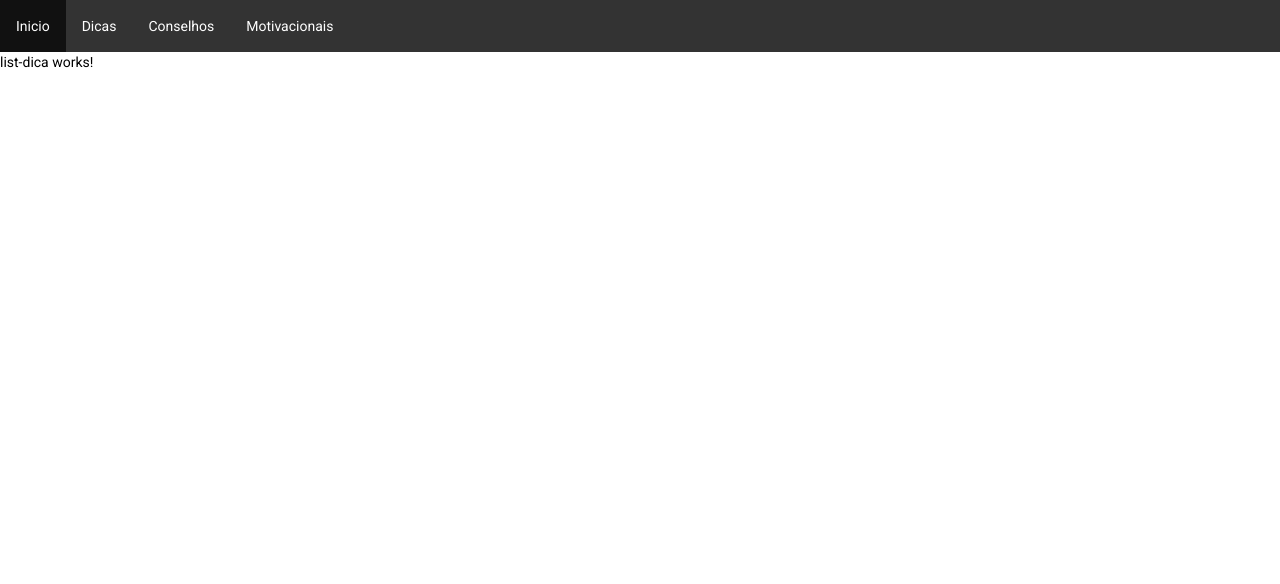
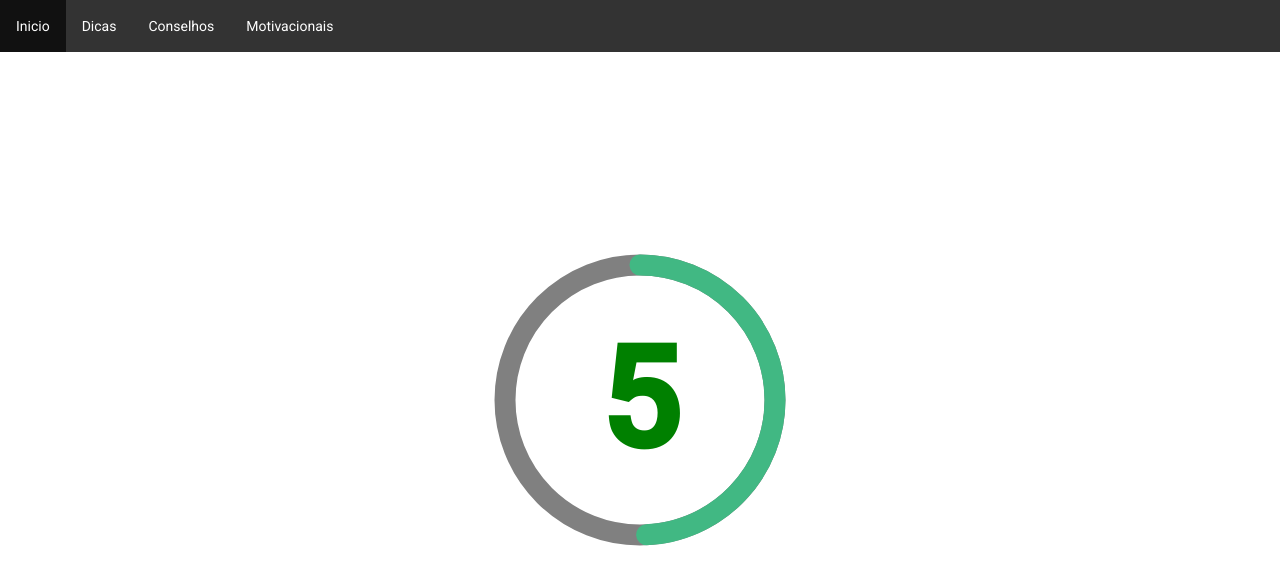
Before and after one commit to diy-coder/give-me-an-advice-front, an Angular app: page /dicas in a window 1280 px wide. Shown: the top 584 px of the page. Built offline with nearby package versions, Linux system fonts and the light colour scheme.

Commit message:
Apresentar dica com cronometro

```diff
--- a/src/app/componentes/forms/dica/list-dica/list-dica.component.html
+++ b/src/app/componentes/forms/dica/list-dica/list-dica.component.html
@@ -1 +1,37 @@
-<p>list-dica works!</p>
+<section *ngIf="!showTimer">
+  <div class="container center-vertical">
+    <div class="box">
+      <p>Frase Motivacional</p>
+    </div>
+  </div>
+</section>
+
+<div id="app" class="center-vertical" *ngIf="showTimer">
+  <div class="base-timer center-horizontal">
+    <svg
+      class="base-timer__svg"
+      viewBox="0 0 100 100"
+      xmlns="http://www.w3.org/2000/svg"
+    >
+      <g class="base-timer__circle">
+        <circle
+          class="base-timer__path-elapsed"
+          cx="50"
+          cy="50"
+          r="45"
+        ></circle>
+        <path
+          id="base-timer-path-remaining"
+          class="base-timer__path-remaining {{ remainingPathColor }}"
+          d="
+                M 50, 50
+                m -45, 0
+                a 45,45 0 1,0 90,0
+                a 45,45 0 1,0 -90,0
+              "
+        ></path>
+      </g>
+    </svg>
+    <span id="base-timer-label" class="base-timer__label">{{ timeLeft }}</span>
+  </div>
+</div>
--- a/src/app/componentes/forms/dica/list-dica/list-dica.component.scss
+++ b/src/app/componentes/forms/dica/list-dica/list-dica.component.scss
@@ -0,0 +1,112 @@
+.box {
+  background-image: repeating-linear-gradient(
+      60deg,
+      #333333,
+      #333333 28.2px,
+      transparent 30px,
+      transparent 58.2px,
+      #333333 60px
+    ),
+    repeating-linear-gradient(
+      150deg,
+      #333333,
+      #333333 28.2px,
+      transparent 30px,
+      transparent 58.2px,
+      #333333 60px
+    ),
+    repeating-linear-gradient(
+      240deg,
+      #333333,
+      #333333 28.2px,
+      transparent 30px,
+      transparent 58.2px,
+      #333333 60px
+    ),
+    repeating-linear-gradient(
+      330deg,
+      #333333,
+      #333333 28.2px,
+      transparent 30px,
+      transparent 58.2px,
+      #333333 60px
+    );
+  background-size: 10px 100%, 100% 10px, 10px 100%, 100% 10px;
+  background-position: 0 0, 0 0, 100% 0, 0 100%;
+  background-repeat: no-repeat;
+  width: 35%;
+  height: fit-content;
+  padding: 3%;
+  margin-left: auto;
+  margin-right: auto;
+  font-size: 3em;
+  font-family: "Times New Roman", Times, serif;
+  line-height: 1em;
+}
+
+body {
+  font-family: sans-serif;
+  display: grid;
+  height: 100vh;
+  place-items: center;
+}
+
+.base-timer {
+  position: relative;
+  width: 300px;
+  height: 300px;
+}
+
+.base-timer__svg {
+  transform: scaleX(-1);
+}
+
+.base-timer__circle {
+  fill: none;
+  stroke: none;
+}
+
+.base-timer__path-elapsed {
+  stroke-width: 7px;
+  stroke: grey;
+}
+
+.base-timer__path-remaining {
+  stroke-width: 7px;
+  stroke-linecap: round;
+  transform: rotate(90deg);
+  transform-origin: center;
+  transition: 1s linear all;
+  fill-rule: nonzero;
+  stroke: currentColor;
+}
+
+.base-timer__path-remaining.green {
+  color: rgb(65, 184, 131);
+}
+
+.base-timer__path-remaining.orange {
+  color: orange;
+}
+
+.base-timer__path-remaining.red {
+  color: red;
+}
+
+.base-timer__label {
+  position: absolute;
+  width: 300px;
+  height: 300px;
+  top: 0;
+  display: flex;
+  align-items: center;
+  justify-content: center;
+  font-weight: bold;
+  font-size: 10em;
+  color: green;
+}
+
+.center-horizontal {
+  margin-left: auto;
+  margin-right: auto;
+}
--- a/src/app/componentes/forms/dica/list-dica/list-dica.component.ts
+++ b/src/app/componentes/forms/dica/list-dica/list-dica.component.ts
@@ -1,15 +1,56 @@
-import { Component, OnInit } from '@angular/core';
+import { AfterViewInit, Component, OnDestroy, OnInit } from '@angular/core';
 
 @Component({
   selector: 'app-list-dica',
   templateUrl: './list-dica.component.html',
-  styleUrls: ['./list-dica.component.scss']
+  styleUrls: ['./list-dica.component.scss'],
 })
-export class ListDicaComponent implements OnInit {
+export class ListDicaComponent implements OnInit, OnDestroy, AfterViewInit {
+  TIME_LIMIT = 10;
+  timeLeft = 10;
+  intervalCounter: any;
+  showTimer = true;
+  remainingPathColor = 'green';
 
-  constructor() { }
+  FULL_DASH_ARRAY = 283;
 
-  ngOnInit(): void {
+  constructor() {}
+
+  ngOnInit(): void {}
+
+  ngAfterViewInit(): void {
+    this.setCircleDasharray(this.timeLeft, this.TIME_LIMIT);
+
+    this.intervalCounter = setInterval(() => {
+      this.formatTime();
+    }, 1_000);
   }
 
+  formatTime() {
+    this.timeLeft = this.timeLeft - 1;
+
+    this.setCircleDasharray(this.timeLeft - 1, this.TIME_LIMIT);
+
+    if (this.timeLeft == 0) {
+      clearInterval(this.intervalCounter);
+      this.showTimer = false;
+    }
+  }
+
+  setCircleDasharray(timeLeft: number, timeLimit: number) {
+    const circleDasharray = `${(
+      this.calculateTimeFraction(timeLeft, timeLimit) * this.FULL_DASH_ARRAY
+    ).toFixed(0)} 283`;
+    document
+      .getElementById('base-timer-path-remaining')
+      ?.setAttribute('stroke-dasharray', circleDasharray);
+  }
+
+  calculateTimeFraction(timeLeft: number, timeLimit: number) {
+    return timeLeft / timeLimit;
+  }
+
+  ngOnDestroy(): void {
+    clearInterval(this.intervalCounter);
+  }
 }
--- a/src/styles.scss
+++ b/src/styles.scss
@@ -16,3 +16,12 @@ body {
 .mt-3 {
   margin-top: 3%;
 }
+
+.center-vertical {
+  width: 100%;
+  margin: 0;
+  position: absolute;
+  top: 50%;
+  -ms-transform: translateY(-50%);
+  transform: translateY(-50%);
+}
```
